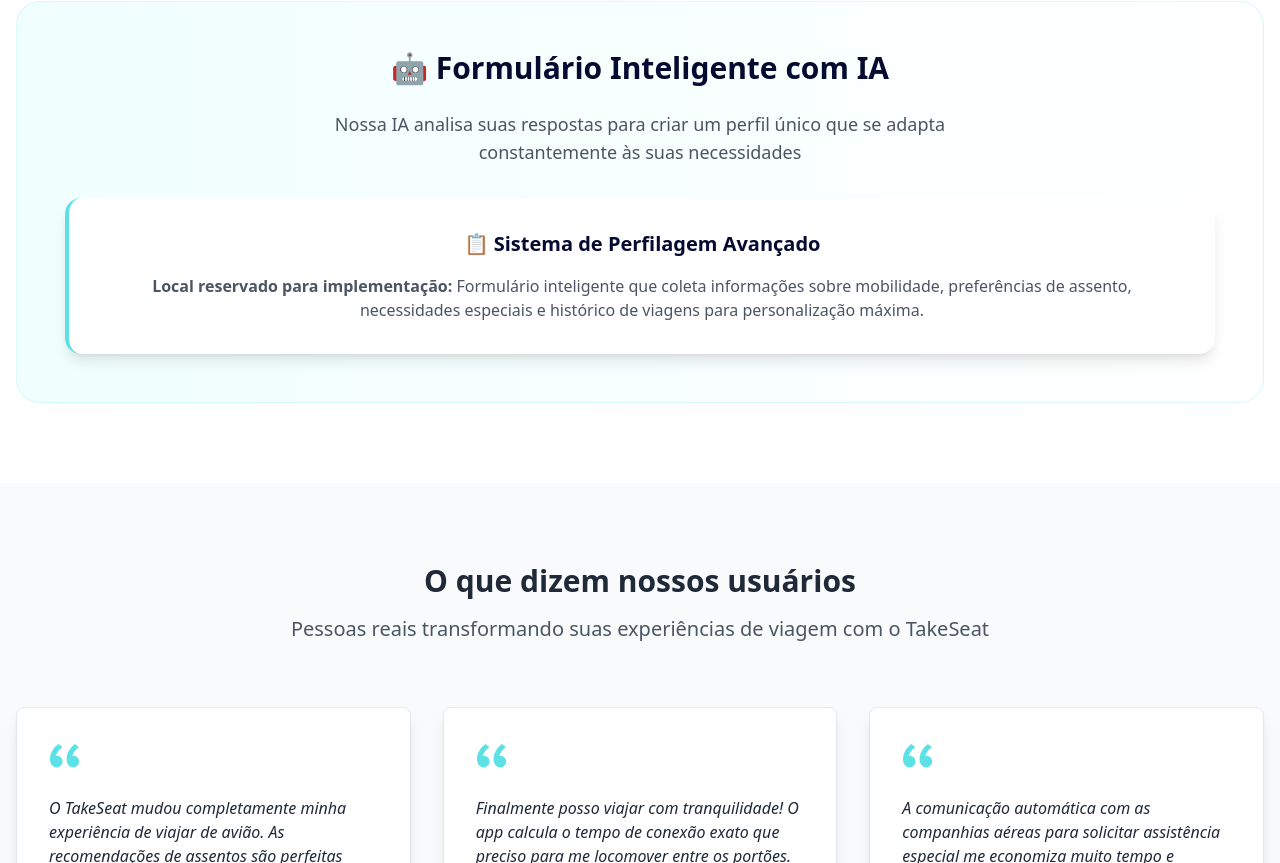
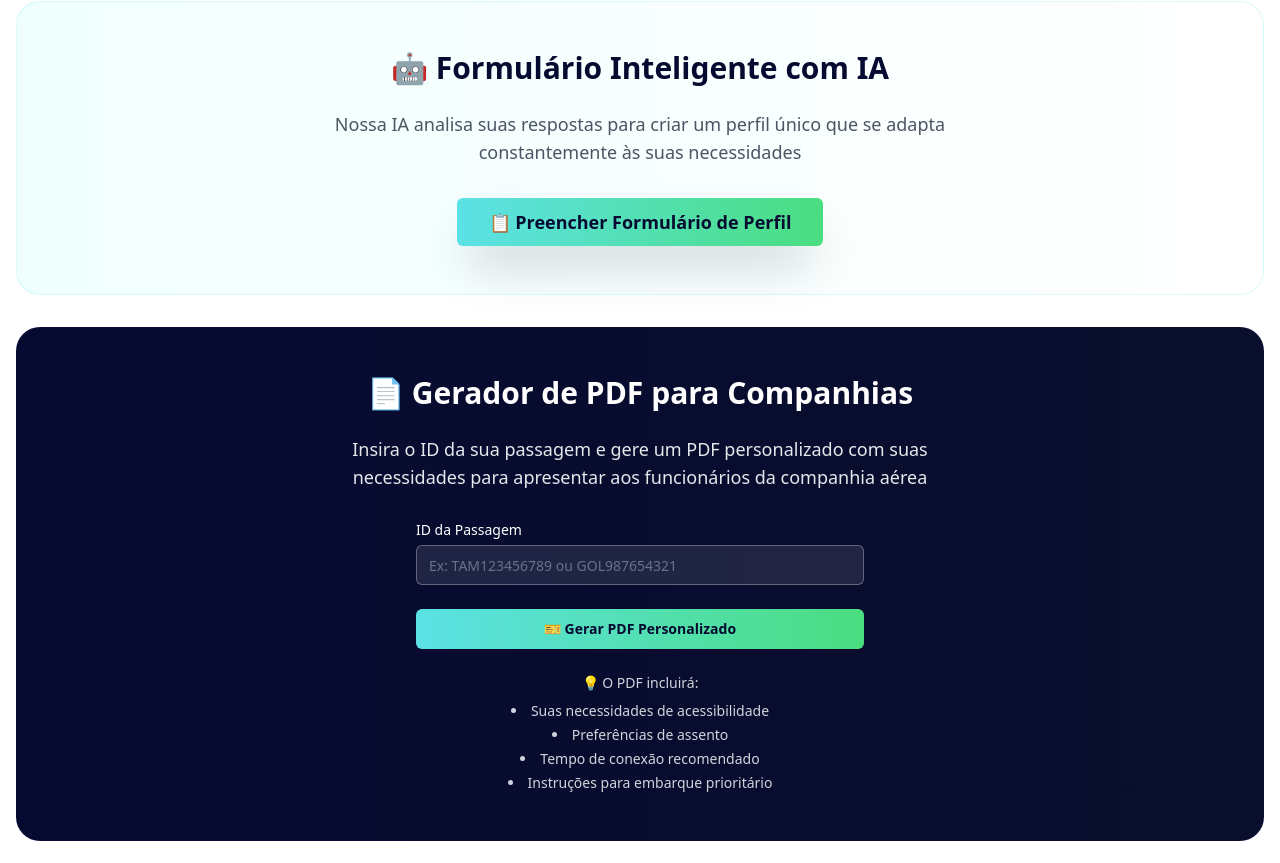
Before and after one commit to MatheusGuerraa77/take-seat-ai-journeys, a React (Vite) app: page / in a window 1280 px wide. Shown: the part 2517-3380 px from the top of the page. Built offline with nearby package versions, Linux system fonts and the light colour scheme.

Commit message:
Add ticket ID input and form display
Add a section for users to input their ticket ID and display the form.

```diff
--- a/src/components/FeaturesSection.tsx
+++ b/src/components/FeaturesSection.tsx
@@ -1,7 +1,15 @@
-import React from 'react';
+
+import React, { useState } from 'react';
 import { Card, CardContent, CardDescription, CardHeader, CardTitle } from '@/components/ui/card';
+import { Button } from '@/components/ui/button';
+import { Input } from '@/components/ui/input';
+import { Label } from '@/components/ui/label';
+import { Dialog, DialogContent, DialogDescription, DialogHeader, DialogTitle, DialogTrigger } from '@/components/ui/dialog';
 
 const FeaturesSection = () => {
+  const [ticketId, setTicketId] = useState('');
+  const [showForm, setShowForm] = useState(false);
+
   const features = [
     {
       icon: "🎯",
@@ -34,6 +42,16 @@ const FeaturesSection = () => {
       description: "Mantenha registro de todas suas viagens com feedback para melhorar futuras experiências."
     }
   ];
+
+  const handleGeneratePDF = () => {
+    if (!ticketId) {
+      alert('Por favor, insira o ID da passagem');
+      return;
+    }
+    console.log('Gerando PDF para passagem:', ticketId);
+    // Aqui será implementada a lógica de geração do PDF
+    alert('PDF gerado com sucesso! (funcionalidade em desenvolvimento)');
+  };
 
   return (
     <div className="py-20 bg-white">
@@ -70,22 +88,94 @@ const FeaturesSection = () => {
           ))}
         </div>
 
-        <div className="mt-16 text-center">
+        <div className="mt-16 space-y-8">
+          {/* Formulário Inteligente com IA */}
           <div className="bg-gradient-to-r from-brand-light to-white rounded-3xl p-12 border border-brand-primary/20">
-            <h3 className="text-3xl font-bold text-brand-secondary mb-6">
+            <h3 className="text-3xl font-bold text-brand-secondary mb-6 text-center">
               🤖 Formulário Inteligente com IA
             </h3>
-            <p className="text-lg text-gray-600 mb-8 max-w-2xl mx-auto">
+            <p className="text-lg text-gray-600 mb-8 max-w-2xl mx-auto text-center">
               Nossa IA analisa suas respostas para criar um perfil único que se adapta constantemente às suas necessidades
             </p>
+
+            <div className="text-center">
+              <Dialog open={showForm} onOpenChange={setShowForm}>
+                <DialogTrigger asChild>
+                  <Button className="bg-gradient-to-r from-brand-primary to-green-400 text-brand-secondary hover:scale-105 transition-all duration-300 text-lg px-8 py-6 font-bold shadow-2xl">
+                    📋 Preencher Formulário de Perfil
+                  </Button>
+                </DialogTrigger>
+                <DialogContent className="max-w-4xl max-h-[80vh] overflow-y-auto">
+                  <DialogHeader>
+                    <DialogTitle className="text-2xl text-brand-secondary">
+                      Formulário de Perfilagem Inteligente
+                    </DialogTitle>
+                    <DialogDescription>
+                      Responda as perguntas abaixo para que nossa IA possa personalizar sua experiência de viagem
+                    </DialogDescription>
+                  </DialogHeader>
+
                   <div className="bg-white rounded-2xl p-8 shadow-lg border-l-4 border-l-brand-primary">
                     <h4 className="text-xl font-bold text-brand-secondary mb-4">
                       📋 Sistema de Perfilagem Avançado
                     </h4>
-              <p className="text-gray-600">
+                    <p className="text-gray-600 mb-6">
                       <strong>Local reservado para implementação:</strong> Formulário inteligente que coleta informações sobre mobilidade,
                       preferências de assento, necessidades especiais e histórico de viagens para personalização máxima.
                     </p>
+                    <div className="text-center">
+                      <Button
+                        onClick={() => setShowForm(false)}
+                        className="bg-brand-primary text-white"
+                      >
+                        Formulário será implementado aqui
+                      </Button>
+                    </div>
+                  </div>
+                </DialogContent>
+              </Dialog>
+            </div>
+          </div>
+
+          {/* Gerador de PDF para Companhias */}
+          <div className="bg-gradient-to-r from-brand-secondary to-brand-dark rounded-3xl p-12 text-white">
+            <h3 className="text-3xl font-bold mb-6 text-center">
+              📄 Gerador de PDF para Companhias
+            </h3>
+            <p className="text-lg text-gray-200 mb-8 max-w-2xl mx-auto text-center">
+              Insira o ID da sua passagem e gere um PDF personalizado com suas necessidades para apresentar aos funcionários da companhia aérea
+            </p>
+
+            <div className="max-w-md mx-auto space-y-6">
+              <div>
+                <Label htmlFor="ticketId" className="text-white font-medium mb-2 block">
+                  ID da Passagem
+                </Label>
+                <Input
+                  id="ticketId"
+                  placeholder="Ex: TAM123456789 ou GOL987654321"
+                  value={ticketId}
+                  onChange={(e) => setTicketId(e.target.value)}
+                  className="bg-white/10 border-white/30 text-white placeholder-gray-300 focus:border-brand-primary"
+                />
+              </div>
+
+              <Button
+                onClick={handleGeneratePDF}
+                className="w-full bg-gradient-to-r from-brand-primary to-green-400 text-brand-secondary hover:scale-105 transition-all duration-300 font-bold py-3"
+              >
+                🎫 Gerar PDF Personalizado
+              </Button>
+
+              <div className="text-center text-sm text-gray-300">
+                <p>💡 O PDF incluirá:</p>
+                <ul className="list-disc list-inside mt-2 space-y-1">
+                  <li>Suas necessidades de acessibilidade</li>
+                  <li>Preferências de assento</li>
+                  <li>Tempo de conexão recomendado</li>
+                  <li>Instruções para embarque prioritário</li>
+                </ul>
+              </div>
             </div>
           </div>
         </div>
```
Lines whose indentation alone changed are shown as unchanged.
